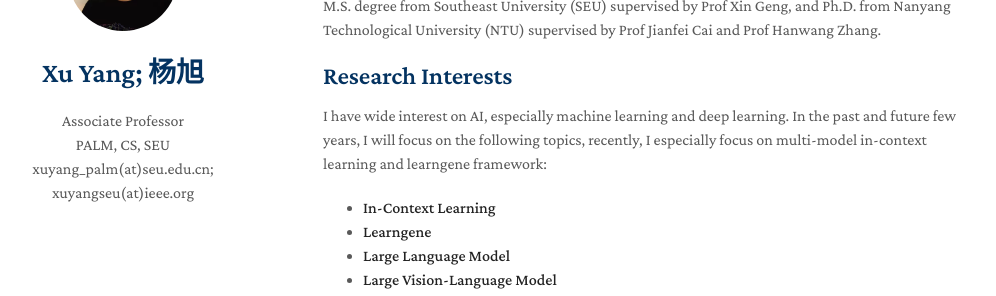
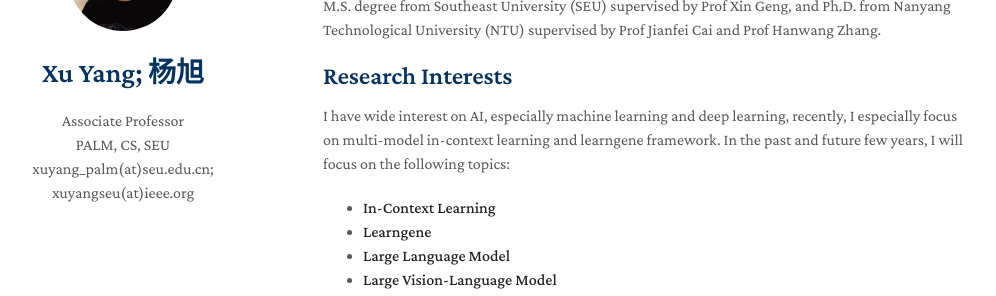
Before and after one commit to yxPALMweb/yxPALMweb.github.io, a Jekyll site: the page built from index.md, in a window 1280 px wide and 900 px high. Shown: the part 163-459 px from the top of the window, without its empty margins (147-1143 px from the left). Built offline with Jekyll 4.4.1, drawn with Linux system fonts in a browser that asks for light colours; nearby versions of some CDN libraries; a style sheet for code colours, icons or effects is not loaded; our own code applies the rules of GitHub Pages for plain Markdown files.

```diff
--- a/index.md
+++ b/index.md
@@ -7,7 +7,7 @@ layout: homepage
 I am now an Associate Professor at [PALM](http://palm.seu.edu.cn/home.html) lab, Department of Computer Science, Southeast University (SEU), China. I got my B.S. degree from Nanjing University of Posts and Telecommunications (NUPT), M.S. degree from Southeast University (SEU) supervised by Prof Xin Geng, and Ph.D. from Nanyang Technological University (NTU) supervised by Prof Jianfei Cai and Prof Hanwang Zhang.
 
 ## Research Interests
-I have wide interest on AI, especially machine learning and deep learning. In the past and future few years, I will focus on the following topics, recently, I especially focus on multi-model in-context learning and learngene framework:
+I have wide interest on AI, especially machine learning and deep learning, recently, I especially focus on multi-model in-context learning and learngene framework. In the past and future few years, I will focus on the following topics:
 - **In-Context Learning**
 - **Learngene**
 - **Large Language Model**
```
